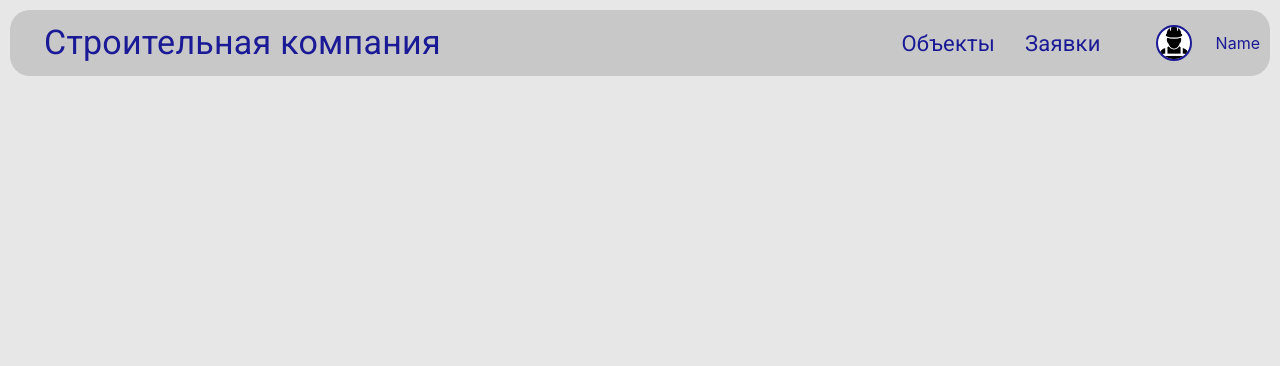
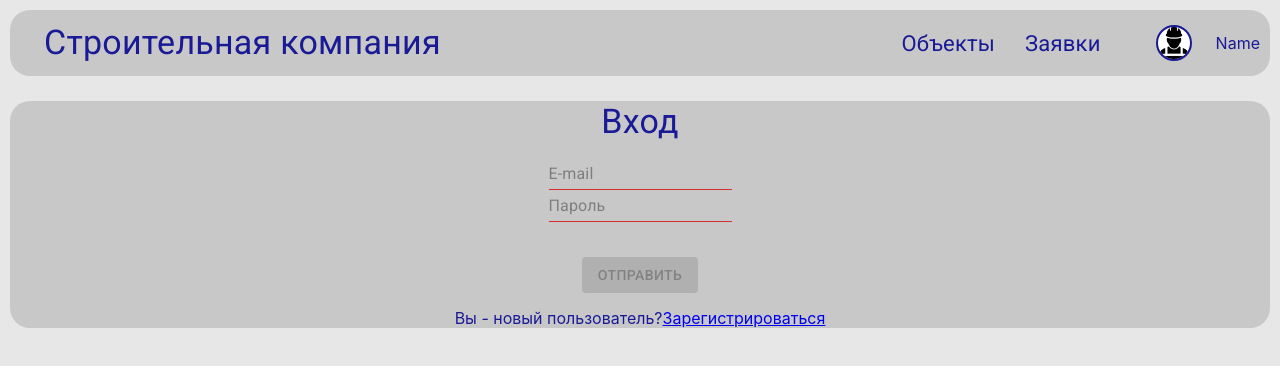
Before and after one commit to n1kkru/building-company, a React (Create React App) app: page /login in a window 1280 px wide. Shown: the top 366 px of the page. Built offline with nearby package versions, Linux system fonts and the light colour scheme.

Commit message:
feat: страницы авторизации и заявок

```diff
--- a/src/App.tsx
+++ b/src/App.tsx
@@ -2,17 +2,20 @@ import React from 'react';
 import './App.css';
 import { Routes, Route, useLocation } from 'react-router-dom';
 import { AppHeader } from './components/header/AppHeader.tsx';
+import { FillingReport } from './pages/filling-report/filling-report.tsx';
+import { Login } from './pages/login/login.tsx';
+import { Reports } from './pages/reports/reports.tsx';
 
 function App() {
   return (
     <div className={"App"}>
       <AppHeader />
       <Routes>
-        <Route path='/'/>
-        <Route path='/login'/>
+        <Route path='/' element={<FillingReport/>}/>
+        <Route path='/login' element={<Login/>}/>
         <Route path='/register'/>
         <Route path='/objects'/>
-        <Route path='/reports'/>
+        <Route path='/reports' element={<Reports/>}/>
         <Route path='/filling-report'/>
       </Routes>
     </div>
--- a/src/components/header/AppHeader.tsx
+++ b/src/components/header/AppHeader.tsx
@@ -2,6 +2,7 @@ import { Avatar, Box, Button, Divider, IconButton, Link, ListItemIcon, Menu, Men
 import Logout from '@mui/icons-material/Logout';
 import React, { useEffect } from 'react';
 import './AppHeader.css'
+import { Navigate } from 'react-router-dom';
 
 export function AppHeader() {
   const [anchorEl, setAnchorEl] = React.useState<null | HTMLElement>(null);
@@ -14,6 +15,10 @@ export function AppHeader() {
   const handleClose = () => {
     setAnchorEl(null);
   };
+  const handleUnAuth = () => {
+    setIsAuth(false);
+    handleClose();
+  };
 
   useEffect(() => {
     setIsManager(true)
@@ -21,35 +26,34 @@ export function AppHeader() {
 
   return (
       <header className="App-header">
-        <Typography sx={{paddingInlineStart: 3}} variant="h4" component="h1">
-          Строительная компания
-        </Typography>
+        <Link href="/" underline='none' color='inherit'>
+          <Typography sx={{paddingInlineStart: 3}} variant="h4" component="h1">
+            Строительная компания
+          </Typography>
+        </Link>
         <Box sx={{ display: 'flex', alignItems: 'center', textAlign: 'center', maxWidth: '95vw' }}>
           { isAuth && isManager &&
             <Link
               sx={{paddingInline: "15px"}}
               fontSize={"22px"}
               color='#1a1a96'
-              component="button"
+              href="/objects"
               underline="hover"
               variant="body1"
               onClick={() => {
-
+                <Navigate to='/objects'/>
               }}
             >
               Объекты
             </Link>}
           { isAuth && isManager &&
             <Link
+              href="/reports"
               sx={{paddingInline: "15px"}}
               fontSize={"22px"}
               color='#1a1a96'
-              component="button"
               underline="hover"
               variant="body1"
-              onClick={() => {
-
-              }}
             >
               Заявки
             </Link>
@@ -67,7 +71,9 @@ export function AppHeader() {
             </IconButton>
           }
           { isAuth ? 'Name'
-          : <Button variant="contained" onClick={handleClick}>Войти</Button>
+          : <Button variant="text">
+              <Link href="/login" underline='none' color='#1a1a96'>Войти</Link>
+            </Button>
           }
         </Box>
         <Menu
@@ -111,7 +117,7 @@ export function AppHeader() {
             <Avatar /> Профиль
           </MenuItem>
 
-          <MenuItem onClick={handleClose}>
+          <MenuItem onClick={handleUnAuth}>
             <ListItemIcon>
               <Logout fontSize="small" />
             </ListItemIcon>
--- /dev/null
+++ b/src/pages/filling-report/filling-report.css
@@ -0,0 +1,13 @@
+.main {
+  margin-block: 25px;
+  background-color: #c8c8c8;
+  border-radius: 20px;
+  color: #1a1a96
+}
+
+.form {
+  display: flex;
+  flex-direction: column;
+  align-items: center;
+  padding: 15px;
+}
--- /dev/null
+++ b/src/pages/filling-report/filling-report.tsx
@@ -0,0 +1,23 @@
+import { TextField, Typography, Button, Autocomplete } from '@mui/material';
+import './filling-report.css'
+import React from 'react';
+export const FillingReport = () => {
+
+  return (
+    <main className="main">
+      <form className="form" >
+        <Typography  variant='h4' component='h2'>Оставить заявку</Typography>
+        <TextField sx={{width : '350px', paddingBlockEnd: '15px'}} id="title" label="Название" variant="standard" />
+        <TextField sx={{width : '350px', paddingBlockEnd: '15px'}} id="text" label="Опишите проблему" variant="standard" multiline maxRows={6}/>
+        <TextField sx={{width : '350px', paddingBlockEnd: '15px'}} id="email" label="Email" variant="standard" />
+        <Autocomplete
+          sx={{width : '350px', paddingBlock: '15px'}}
+          disablePortal
+          options={['Детский сад', 'Школа', 'Музей']}
+          renderInput={(params) => <TextField {...params} label="Объект" />}
+        />
+        <Button sx={{marginBlockStart : '35px'}} variant="contained" disabled>Отправить</Button>
+      </form>
+    </main>
+  );
+};
--- /dev/null
+++ b/src/pages/login/login.tsx
@@ -0,0 +1,69 @@
+import { Button, Input, Typography } from '@mui/material';
+import React from 'react';
+import { FC, SyntheticEvent, useState } from 'react';
+import { useDispatch } from 'react-redux';
+// import { loginUserThunk } from '../../services/userSlice';
+import { Navigate, useLocation , Link} from 'react-router-dom';
+
+export const Login = () => {
+  // const dispatch = useDispatch();
+  const [email, setEmail] = useState('');
+  const [password, setPassword] = useState('');
+  const location = useLocation();
+  const ariaLabel = { 'aria-label': 'description' };
+
+  const handleSubmit = (e: SyntheticEvent) => {
+
+    e.preventDefault();
+    // dispatch(loginUserThunk({email, password}));
+    const { from } = location.state || {from : {pathname: "/"}};
+    return <Navigate to={from}/>
+  };
+
+  return (
+  <main className={"main"}>
+    <div>
+      <Typography variant='h4' component="h2">Вход</Typography>
+      <form
+        className={"form"}
+        name='login'
+        onSubmit={handleSubmit}
+      >
+
+        <Input
+          type='email'
+          name='email'
+          placeholder="E-mail"
+          inputProps={ariaLabel}
+          onChange={(e) => {setEmail(e.target.value)}}
+          size='medium'
+          error
+          onError={()=>{}}
+        />
+        <Input
+          type='password'
+          name='password'
+          placeholder="Пароль"
+          inputProps={ariaLabel}
+          onChange={(e) => {setPassword(e.target.value)}}
+          size='medium'
+          error
+          onError={()=>{}}
+        />
+        <Button sx={{marginBlockStart : '35px'}} variant="contained" disabled>Отправить</Button>
+{/*
+        {errorText && (
+          <p >
+            {errorText}
+          </p>
+        )} */}
+      </form>
+      <div>
+        Вы - новый пользователь?
+        <Link to='/register'>
+          Зарегистрироваться
+        </Link>
+      </div>
+    </div>
+  </main>
+  )}
--- /dev/null
+++ b/src/pages/reports/reports.tsx
@@ -0,0 +1,12 @@
+import { TextField, Typography, Button, Autocomplete, Grid } from '@mui/material';
+import React from 'react';
+
+export const Reports = () => {
+
+  return (
+    <main className="main">
+        <Typography  variant='h4' component='h2'>Заявки</Typography>
+        <Grid></Grid>
+    </main>
+  );
+};
```
Also changed, not shown: src/utils/types.ts (added, +18 -0 lines), src/pages/login/login.css (added).
